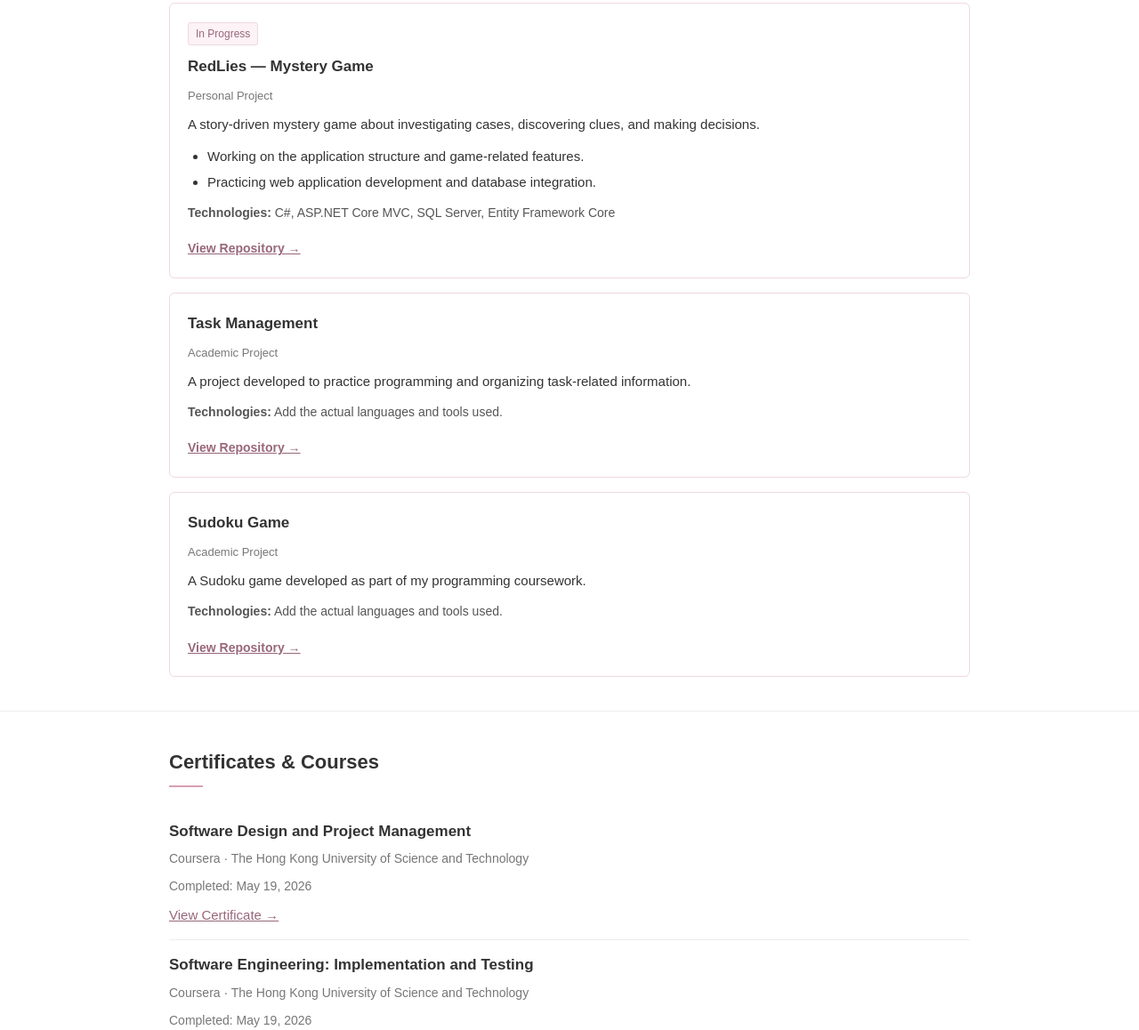
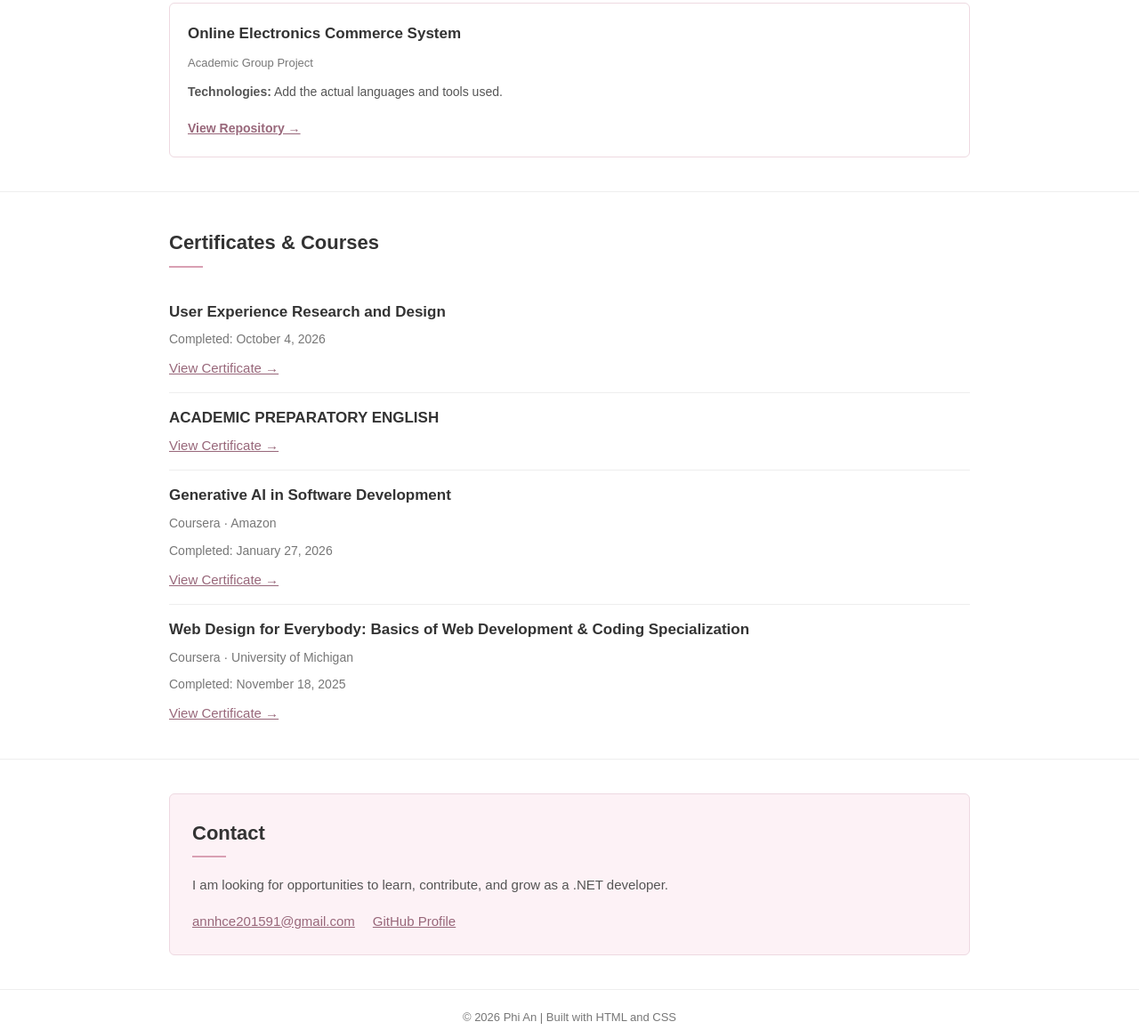
Before and after one commit to PAn1910/portfolio, a plain HTML site: page index.html in a window 1280 px wide. Shown: the part 1642-2800 px from the top of the page at 89% size. Drawn offline with Linux system fonts and the light colour scheme.

Commit message:
Update index.html

````diff
--- a/index.html
+++ b/index.html
@@ -4,10 +4,10 @@
     <meta charset="UTF-8">
     <meta name="viewport" content="width=device-width, initial-scale=1.0">
 
-    <title>Hong Nhu | .NET Developer Intern</title>
+    <title>Nguyen Huynh Phi An</title>
 
     <meta name="description"
-          content="Portfolio of Hong Nhu, a Software Engineering student interested in .NET development.">
+          content="Portfolio of Phi An, a Software Engineering student interested in .NET development.">
 
     <style>
         :root {
@@ -345,7 +345,7 @@
     <!-- Navigation -->
     <nav>
         <div class="container nav-inner">
-            <a class="logo" href="#">Hong Nhu</a>
+            <a class="logo" href="#">Phi An</a>
 
             <div class="nav-links">
                 <a href="#about">About</a>
@@ -362,7 +362,7 @@
         <div class="container">
             <p class="role">Software Engineering Student</p>
 
-            <h1>Hello, I'm Hong Nhu.</h1>
+            <h1>Hello, I'm Phi An.</h1>
 
             <p class="intro">
                 I am a Software Engineering student at FPT University
@@ -374,13 +374,13 @@
             <div class="header-links">
                 <a href="#projects">View Projects</a>
 
-                <a href="https://github.com/nhunhce201241-creator"
+                <a href="https:https://github.com/PAn1910"
                    target="_blank"
                    rel="noopener noreferrer">
                     GitHub Profile
                 </a>
 
-                <a href="mailto:nhunhce201241@gmail.com">
+                <a href="mailto:annhce201591@gmail.com">
                     Email Me
                 </a>
             </div>
@@ -449,7 +449,7 @@
                 <div class="skill-group">
                     <strong>Tools</strong>
                     <p>
-                        Visual Studio, Git, GitHub, NetBeans
+                        Visual Studio, GitHub, NetBeans
                     </p>
                 </div>
             </div>
@@ -462,12 +462,12 @@
 
                 <!-- CoffeeRuu -->
                 <article class="project">
-                    <span class="status">In Progress</span>
+                    <span class="status">Complete</span>
 
                     <h3>CoffeeRuu — Coffee Shop Management</h3>
 
                     <p class="project-meta">
-                        Team Project
+                        Academic Group Project
                     </p>
 
                     <p>
@@ -503,57 +503,12 @@
                     </a>
                 </article>
 
-                <!-- RedLies -->
+                <!-- OECS -->
                 <article class="project">
-                    <span class="status">In Progress</span>
-
-                    <h3>RedLies — Mystery Game</h3>
+                    <h3>Online Electronics Commerce System</h3>
 
                     <p class="project-meta">
-                        Personal Project
-                    </p>
-
-                    <p>
-                        A story-driven mystery game about investigating
-                        cases, discovering clues, and making decisions.
-                    </p>
-
-                    <ul>
-                        <li>
-                            Working on the application structure and
-                            game-related features.
-                        </li>
-                        <li>
-                            Practicing web application development and
-                            database integration.
-                        </li>
-                    </ul>
-
-                    <p class="tech">
-                        <strong>Technologies:</strong>
-                        C#, ASP.NET Core MVC, SQL Server,
-                        Entity Framework Core
-                    </p>
-
-                    <a class="project-link"
-                       href="https://github.com/nhunhce201241-creator/RedLies-"
-                       target="_blank"
-                       rel="noopener noreferrer">
-                        View Repository →
-                    </a>
-                </article>
-
-                <!-- Task Management -->
-                <article class="project">
-                    <h3>Task Management</h3>
-
-                    <p class="project-meta">
-                        Academic Project
-                    </p>
-
-                    <p>
-                        A project developed to practice programming
-                        and organizing task-related information.
+                        Academic Group Project
                     </p>
 
                     <p class="tech">
@@ -562,33 +517,7 @@
                     </p>
 
                     <a class="project-link"
-                       href="https://github.com/nhunhce201241-creator/TaskManagement"
-                       target="_blank"
-                       rel="noopener noreferrer">
-                        View Repository →
-                    </a>
-                </article>
-
-                <!-- Sudoku -->
-                <article class="project">
-                    <h3>Sudoku Game</h3>
-
-                    <p class="project-meta">
-                        Academic Project
-                    </p>
-
-                    <p>
-                        A Sudoku game developed as part of my
-                        programming coursework.
-                    </p>
-
-                    <p class="tech">
-                        <strong>Technologies:</strong>
-                        Add the actual languages and tools used.
-                    </p>
-
-                    <a class="project-link"
-                       href="https://github.com/nhunhce201241-creator/SudokuGame"
+                       href="https://github.com/THAINGUYENPHAT/Group3_SE2001_Project_SWP391"
                        target="_blank"
                        rel="noopener noreferrer">
                         View Repository →
@@ -603,13 +532,11 @@
                 <h2>Certificates & Courses</h2>
 
                 <article class="certificate">
-                    <h3>Software Design and Project Management</h3>
-                    <p>
-                        Coursera · The Hong Kong University of Science and Technology
-                    </p>
-                    <p>Completed: May 19, 2026</p>
+                    <h3>User Experience Research and Design</h3>
 
-                    <a href="https://coursera.org/share/3c5d5231865920280d7dc8b9b68a4804"
+                    <p>Completed: October 4, 2026</p>
+
+                    <a href="https://coursera.org/share/da479acb8a20e39046ab8a7de0d52b88"
                        target="_blank"
                        rel="noopener noreferrer">
                         View Certificate →
@@ -617,27 +544,8 @@
                 </article>
 
                 <article class="certificate">
-                    <h3>Software Engineering: Implementation and Testing</h3>
-                    <p>
-                        Coursera · The Hong Kong University of Science and Technology
-                    </p>
-                    <p>Completed: May 19, 2026</p>
-
-                    <a href="https://coursera.org/share/774f4c1147f7c47797c5bf95de6dbeeb"
-                       target="_blank"
-                       rel="noopener noreferrer">
-                        View Certificate →
-                    </a>
-                </article>
-
-                <article class="certificate">
-                    <h3>Software Engineering: Modeling Software Systems using UML</h3>
-                    <p>
-                        Coursera · The Hong Kong University of Science and Technology
-                    </p>
-                    <p>Completed: May 19, 2026</p>
-
-                    <a href="https://coursera.org/share/9361b400d7919d08db9c44b33b72f3e6"
+                    <h3>ACADEMIC PREPARATORY ENGLISH</h3>
+                    <a href="https://canva.link/27rptp416r2p3zt"
                        target="_blank"
                        rel="noopener noreferrer">
                         View Certificate →
@@ -647,9 +555,9 @@
                 <article class="certificate">
                     <h3>Generative AI in Software Development</h3>
                     <p>Coursera · Amazon</p>
-                    <p>Completed: May 19, 2026</p>
+                    <p>Completed: January 27, 2026</p>
 
-                    <a href="https://coursera.org/share/48bf0253502d610a12aec4527116028f"
+                    <a href="https://www.coursera.org/account/accomplishments/verify/AHB46O0VTI3F?utm_source=link&utm_medium=certificate&utm_content=cert_image&utm_campaign=sharing_cta&utm_product=course"
                        target="_blank"
                        rel="noopener noreferrer">
                         View Certificate →
@@ -662,9 +570,9 @@
                         & Coding Specialization
                     </h3>
                     <p>Coursera · University of Michigan</p>
-                    <p>Completed: October 16, 2025</p>
+                    <p>Completed: November 18, 2025</p>
 
-                    <a href="https://coursera.org/share/c1424b80e8b8c4a90da16a61011fbad9"
+                    <a href="https://coursera.org/share/7beeed687762d546165b4d3a7caf2082"
                        target="_blank"
                        rel="noopener noreferrer">
                         View Certificate →
@@ -685,11 +593,11 @@
                     </p>
 
                     <div class="contact-links">
-                        <a href="mailto:nhunhce201241@gmail.com">
-                            nhunhce201241@gmail.com
+                        <a href="mailto:annhce201591@gmail.com">
+                            annhce201591@gmail.com
                         </a>
 
-                        <a href="https://github.com/nhunhce201241-creator"
+                        <a href="https://github.com/PAn1910"
                            target="_blank"
                            rel="noopener noreferrer">
                             GitHub Profile
@@ -704,10 +612,9 @@
     <!-- Footer -->
     <footer>
         <div class="container">
-            © 2026 Hong Nhu | Built with HTML and CSS
+            © 2026 Phi An | Built with HTML and CSS
         </div>
     </footer>
 
 </body>
 </html>
-```
````
